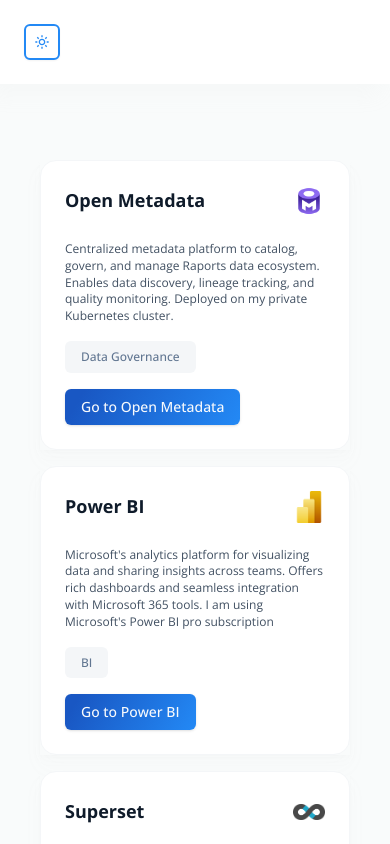
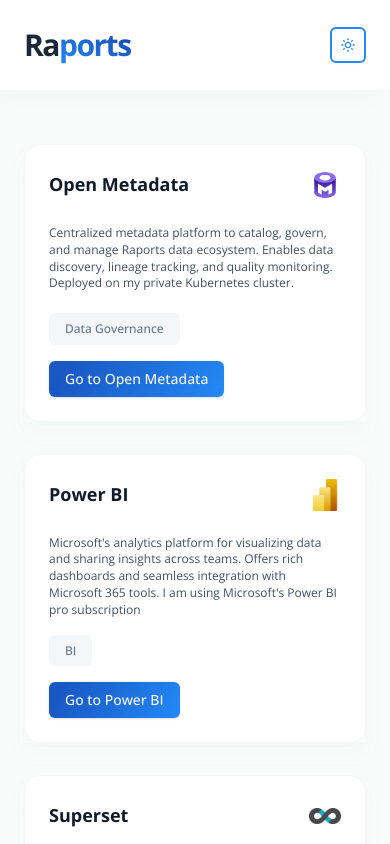
Before and after one commit to raports/raports-data-platform-webapp, a Next.js app: page /tools in a window 390 px wide. Shown: the top 844 px of the page. Built offline with nearby package versions, Linux system fonts and the light colour scheme.

Commit message:
updated spacings

```diff
--- a/app/(root)/layout.tsx
+++ b/app/(root)/layout.tsx
@@ -8,7 +8,7 @@
       <Navbar />
       <div className="flex">
         {/* <LeftSidebar /> */}
-        <section className="flex min-h-screen flex-1 flex-col background-light850_dark100 px-6 pb-6 pt-36 max-md:pb-14 sm:px-14">
+        <section className="flex min-h-screen flex-1 flex-col background-light850_dark100 px-6 pb-6 pt-36">
           <div className="mx-auto w-full">{children}</div>
         </section>
       </div>
--- a/app/(root)/tools/page.tsx
+++ b/app/(root)/tools/page.tsx
@@ -4,8 +4,7 @@
 
 const page = () => {
   return (
-    <div className="grid grid-cols-1 lg:grid-cols-2 xl:grid-cols-3 gap-4 p-4">
-      {" "}
+    <div className="grid grid-cols-1 md:grid-cols-2 xl:grid-cols-3 2xl:grid-cols-4 gap-8">
       {tools.map((tool) => (
         <ToolCard key={tool.id} {...tool} />
       ))}
--- a/components/cards/ToolCard.tsx
+++ b/components/cards/ToolCard.tsx
@@ -23,7 +23,7 @@
   tags,
 }: Tool) => (
   <div className="shadow-light100_darknone w-full">
-    <div className="background-light900_dark200 light-border flex flex-col w-full items-center justify-between rounded-2xl border p-6">
+    <div className="background-light900_dark200 light-border flex flex-col w-full h-full items-center justify-between rounded-2xl border p-6">
       {/* Title and Image */}
       <div className="flex w-full items-center justify-between">
         <h3 className="h3-bold text-dark200_light900 line-clamp-1">{title}</h3>
--- a/components/navigation/navbar/index.tsx
+++ b/components/navigation/navbar/index.tsx
@@ -8,8 +8,8 @@
 
 const Navbar = () => {
   return (
-    <nav className="flex-between fixed z-50 w-full gap-5 background-light900_dark200 p-6 shadow-light-300 sm:px-12">
-      <Link href="/" className="flex items-center gap-1 max-lg:hidden">
+    <nav className="flex-between fixed z-50 w-full gap-5 background-light900_dark200 p-6 shadow-light-300">
+      <Link href="/" className="flex items-center gap-1">
         <p className="h1-bold text-dark300_light900">
           Ra<span className="primary-text-gradient">ports</span>
         </p>
--- a/constants/index.tsx
+++ b/constants/index.tsx
@@ -209,7 +209,7 @@
       "Turns any SQL database into a smart spreadsheet-like interface. Helps teams collaborate on data without needing to write queries. Deployed on my private Kubernetes cluster.",
     url: "https://nocodb.raports.net",
     image: "/images/tools/nocodb.png",
-    visitButtonText: "Visit",
+    visitButtonText: "Go to NocoDB",
     tags: ["Editor"],
   },
 ];
```
